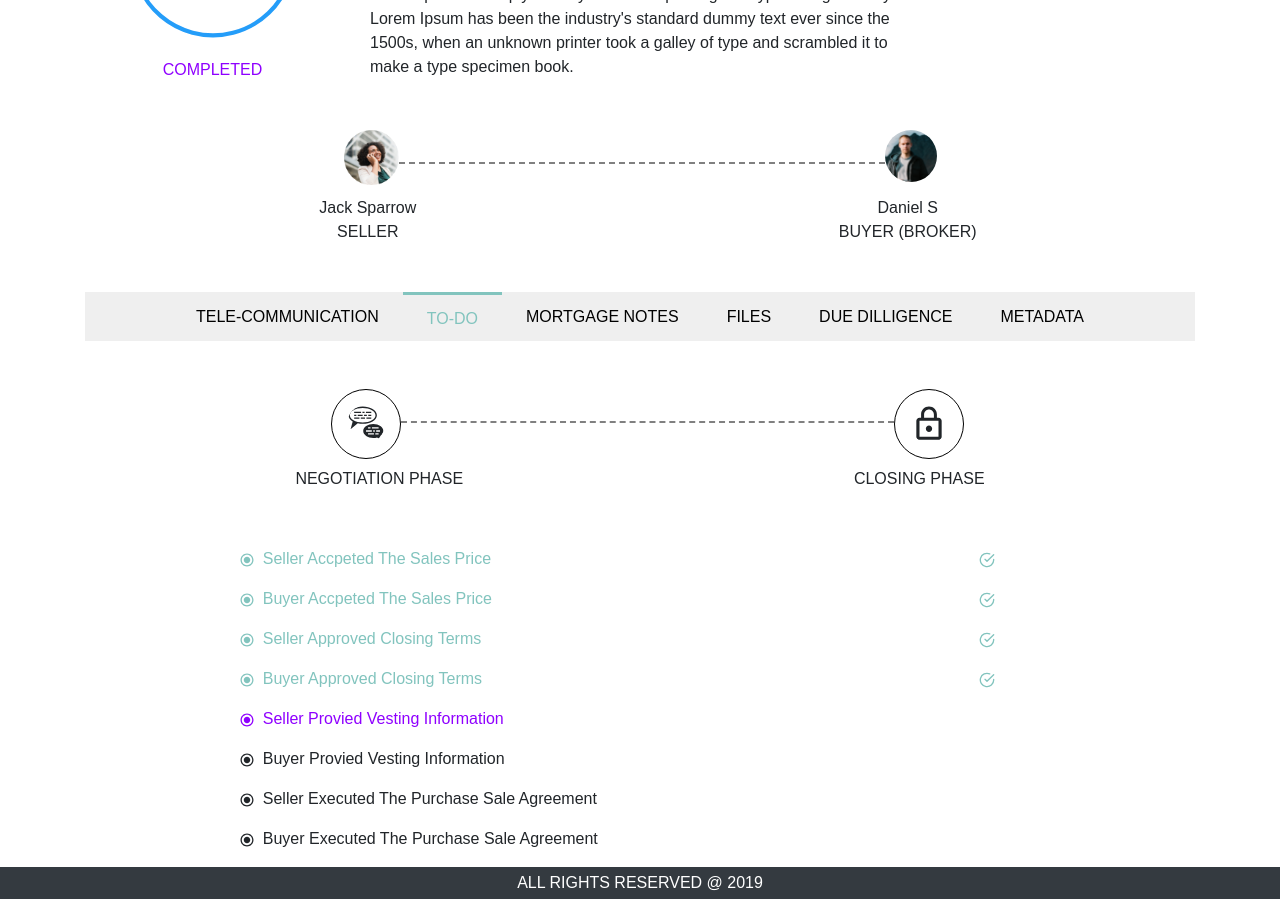
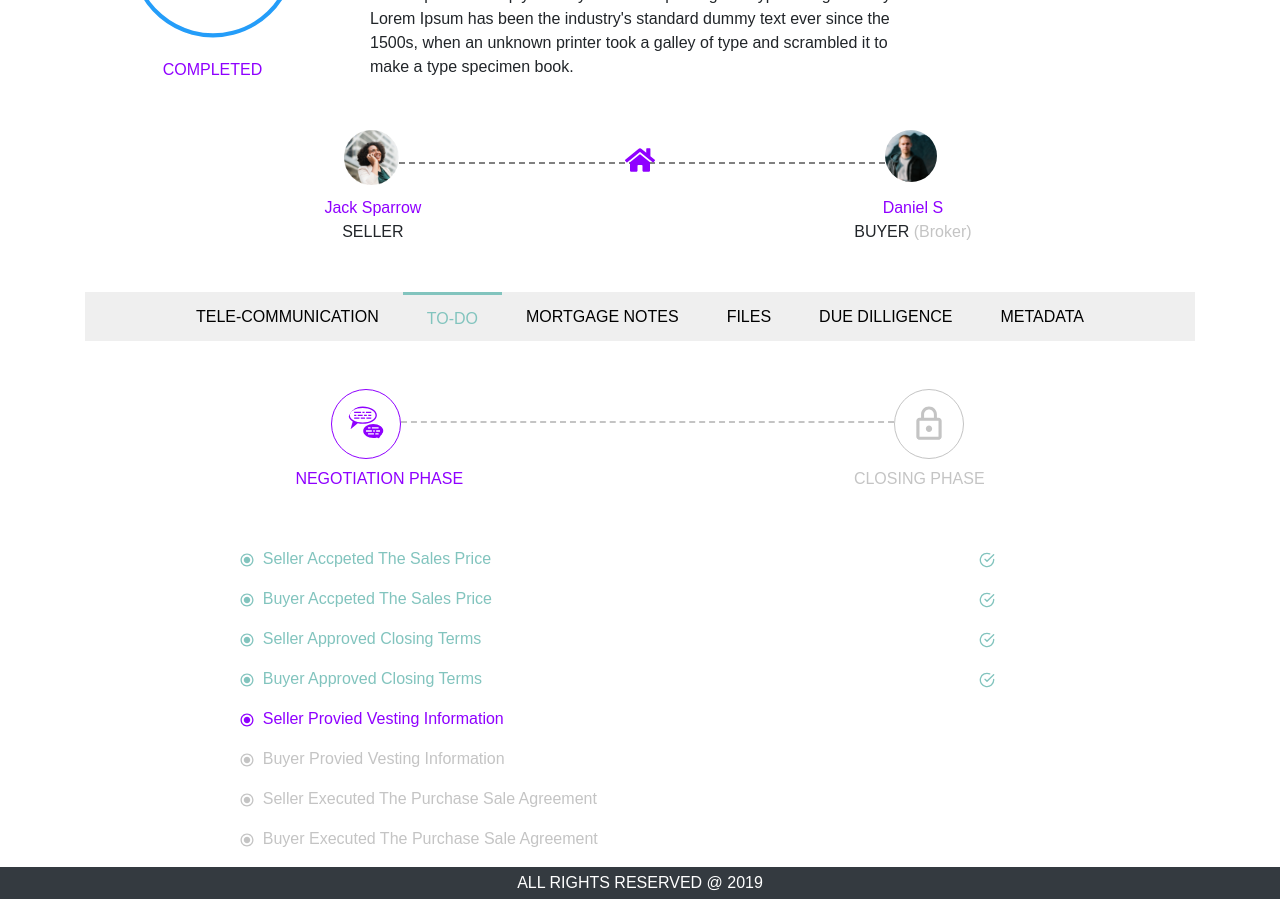
Before and after one commit to murugesh03/auction-task, a React (Create React App) app: page / in a window 1280 px wide. Shown: the part 440-1339 px from the top of the page. Built offline with nearby package versions, Linux system fonts and the light colour scheme.

Commit message:
colors are changed

```diff
--- a/src/Components/Project/ProcessBar/ProcessBar.js
+++ b/src/Components/Project/ProcessBar/ProcessBar.js
@@ -2,6 +2,7 @@ import React from "react";
 import { Row, Col } from "react-bootstrap";
 import Seller from "../../../assets/afro-bangkok-blazer-1638419.png";
 import Buyer from "../../../assets/iler-stoe-iEAvKBfqD8c-unsplash.png";
+import { FaHome } from "react-icons/fa";
 import "./ProcessBar.scss";
 const ProcessBar = () => {
   return (
@@ -10,6 +11,9 @@ const ProcessBar = () => {
         <div className="seller">
           <img src={Seller} alt="seller" />
         </div>
+        <span className="processbar-img-icon">
+          <FaHome />
+        </span>
         <hr className="processbar-dash" />
         <div className="buyer">
           <img src={Buyer} alt="buyer" />
@@ -18,13 +22,20 @@ const ProcessBar = () => {
 
       <Col className="processbar-text">
         <div className="processbar-text-one">
-          <p className="text-capitalize mb-0 text-center">jack sparrow</p>
+          <p className="text-capitalize mb-0 text-center seller-name">
+            jack sparrow
+          </p>
           <p className="text-uppercase text-center">seller</p>
         </div>
         <div className="processbar-text-two">
-          <p className="text-capitalize mb-0 text-center">daniel s</p>
+          <p className="text-capitalize mb-0 text-center buyer-name">
+            daniel s
+          </p>
           <p className="text-uppercase text-center">
-            buyer <span>(broker)</span>
+            buyer{" "}
+            <span className="buyer-name-position text-capitalize">
+              (broker)
+            </span>
           </p>
         </div>
       </Col>
--- a/src/Components/Project/ProcessBar/ProcessBar.scss
+++ b/src/Components/Project/ProcessBar/ProcessBar.scss
@@ -1,3 +1,5 @@
+@import "../../../utilites/variables.scss";
+
 .seller {
   & img {
     width: 55px !important;
@@ -6,6 +8,12 @@
 .seller,
 .buyer {
   text-align: center;
+  &-name {
+    color: $violet;
+    &-position {
+      color: $lightGrey;
+    }
+  }
 }
 .processbar {
   flex-direction: column;
@@ -22,6 +30,12 @@
   }
   &-img {
     justify-content: center;
+    &-icon {
+      position: absolute;
+      top: 5px;
+      font-size: 30px;
+      color: $violet;
+    }
   }
   &-text {
     justify-content: space-around;
--- a/src/Components/Project/ToDo/Todo.js
+++ b/src/Components/Project/ToDo/Todo.js
@@ -9,23 +9,23 @@ const Todo = () => {
     <Container>
       <Row className="todo-list my-5">
         <Col className="pr-0 todo-tab " md={12}>
-          <div className="todo-tab-box">
+          <div className="todo-tab-box todo-tab-color-one">
             <span>
-              <GiConversation className=" todo-tab-box-icon" />
+              <GiConversation className=" todo-tab-box-icon  todo-tab-box-icon-one" />
             </span>
           </div>
           <hr className="hr-line" />
-          <div className="todo-tab-box">
+          <div className="todo-tab-box todo-tab-color-two">
             <span>
-              <MdLockOutline className="  todo-tab-box-icon" />
+              <MdLockOutline className="  todo-tab-box-icon  todo-tab-box-icon-two" />
             </span>
           </div>
         </Col>
-        <Col className="todo-tab-box-name" md={12}>
-          <div>
+        <Col className="todo-tab-box-name " md={12}>
+          <div className="todo-tab-color-one">
             <p className="text-uppercase my-2 ">negotiation phase</p>
           </div>
-          <div>
+          <div className="todo-tab-color-two">
             <p className="text-uppercase my-2 ">closing phase</p>
           </div>
         </Col>
--- a/src/Components/Project/ToDo/Todo.scss
+++ b/src/Components/Project/ToDo/Todo.scss
@@ -1,7 +1,7 @@
 @import "../../../utilites/variables.scss";
 
 .hr-line {
-  border-top: 2px dashed grey;
+  border-top: 2px dashed $lightGrey;
   width: 45%;
   margin: 2rem 0;
 }
@@ -13,15 +13,28 @@
     justify-content: center;
     &-box {
       &-icon {
-        border: 1px solid black;
         width: 70px;
         height: 70px;
         border-radius: 50%;
         padding: 15px;
+        &-one {
+          border: 1px solid $violet;
+        }
+        &-two {
+          border: 1px solid $lightGrey;
+        }
       }
       &-name {
         display: flex;
         justify-content: space-around;
+      }
+    }
+    &-color {
+      &-one {
+        color: $violet;
+      }
+      &-two {
+        color: $lightGrey;
       }
     }
   }
@@ -37,5 +50,8 @@
         }
       }
     }
+    &-grey {
+      color: $lightGrey;
+    }
   }
 }
--- a/src/Components/Project/TodoList/TodoList.js
+++ b/src/Components/Project/TodoList/TodoList.js
@@ -37,19 +37,19 @@ const TodoList = () => {
           </p>
         </div>
         <div>
-          <p className="text-capitalize">
+          <p className="text-capitalize todo-list-grey">
             <IoMdRadioButtonOn className="mr-2" />
             buyer provied vesting information
           </p>
         </div>
         <div>
-          <p className="text-capitalize">
+          <p className="text-capitalize todo-list-grey">
             <IoMdRadioButtonOn className="mr-2" />
             seller executed the purchase sale agreement
           </p>
         </div>
         <div>
-          <p className="text-capitalize">
+          <p className="text-capitalize  todo-list-grey">
             <IoMdRadioButtonOn className="mr-2" />
             buyer executed the purchase sale agreement
           </p>
--- a/src/utilites/variables.scss
+++ b/src/utilites/variables.scss
@@ -9,3 +9,4 @@ $black: black;
 $white: white;
 $messageBox: #e5e5e5;
 $darkGrey: #525252;
+$lightGrey: #c4c4c4;
```
